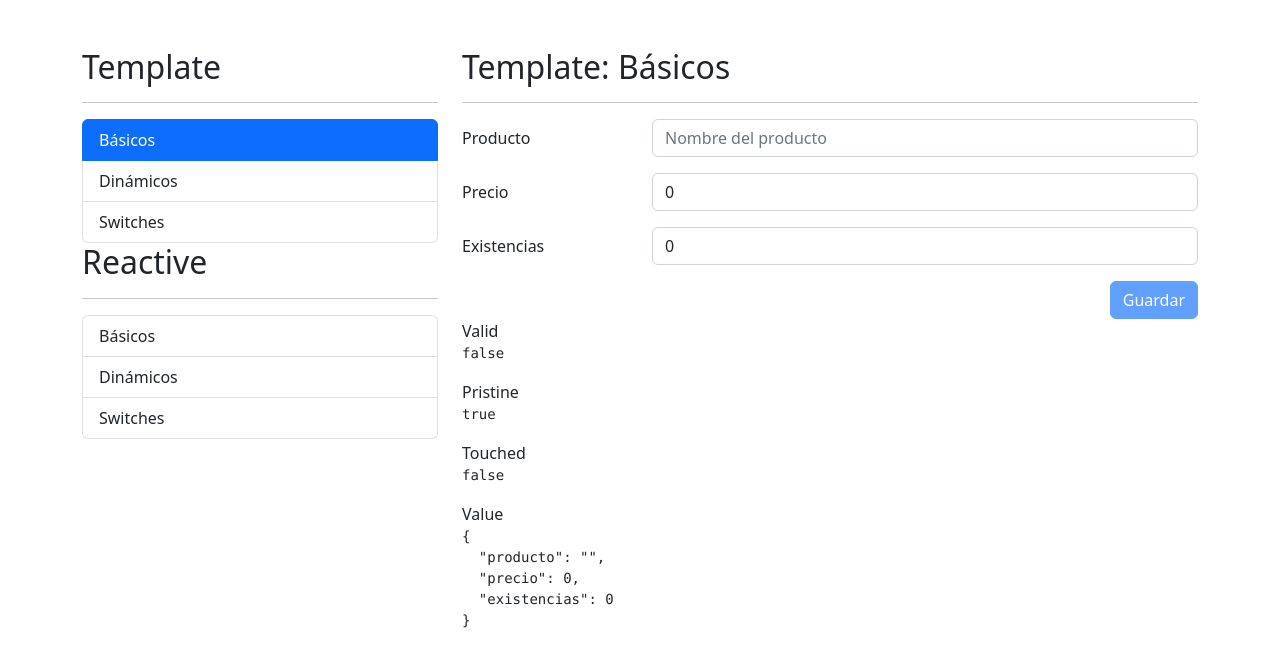
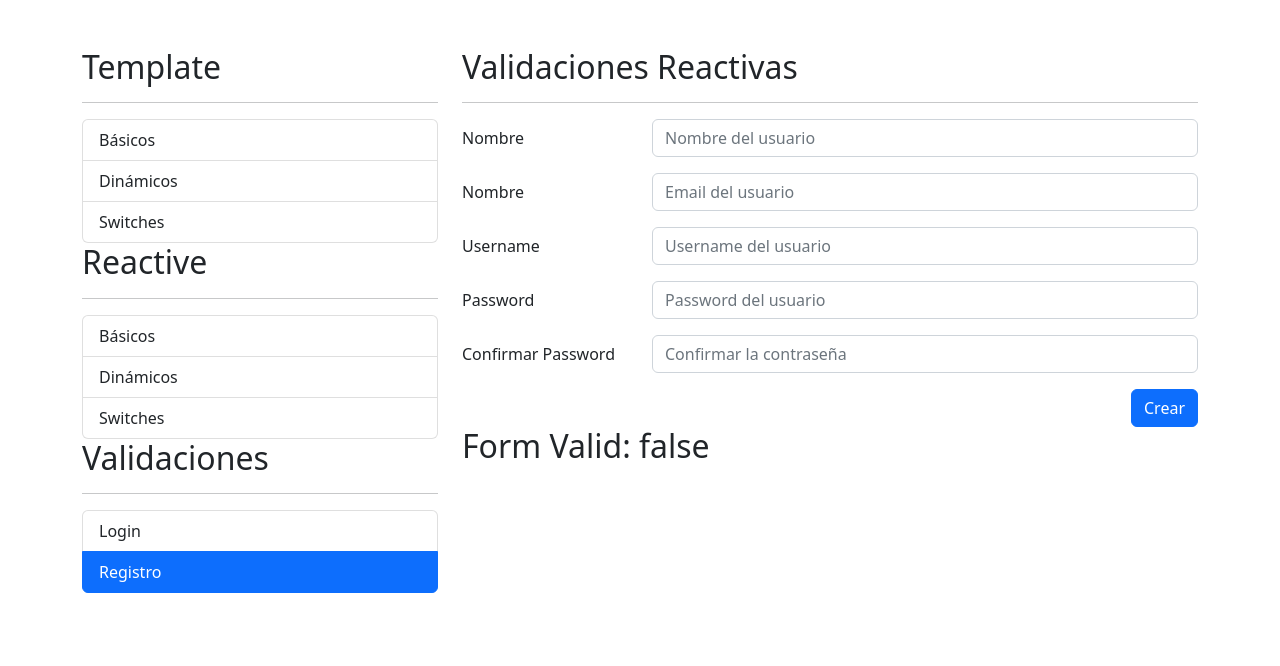
Before and after one commit to JonathanArriazu/formulariosApp, an Angular app: page /auth/register in a window 1280 px wide. Before the commit this address led to /template/basicos. Shown: the top 666 px of the page. Built offline with nearby package versions, Linux system fonts and the light colour scheme.

Commit message:
Login and register page were created and name validation was implemented to register page

```diff
--- a/src/app/app-routing.module.ts
+++ b/src/app/app-routing.module.ts
@@ -15,6 +15,10 @@
     loadChildren: () => import('./reactive/reactive.module').then( m => m.ReactiveModule)
   },
   {
+    path: 'auth',
+    loadChildren: () => import('./auth/auth.module').then(m => m.AuthModule)
+  },
+  {
     path: '**',
     redirectTo: 'template'
   }
--- /dev/null
+++ b/src/app/auth/pages/login/login.component.html
@@ -0,0 +1 @@
+<p>login works!</p>
--- /dev/null
+++ b/src/app/auth/pages/login/login.component.ts
@@ -0,0 +1,14 @@
+import { Component, OnInit } from '@angular/core';
+
+@Component({
+  selector: 'app-login',
+  templateUrl: './login.component.html'
+})
+export class LoginComponent implements OnInit {
+
+  constructor() { }
+
+  ngOnInit(): void {
+  }
+
+}
--- /dev/null
+++ b/src/app/auth/pages/registro/registro.component.html
@@ -0,0 +1,80 @@
+<h2>Validaciones Reactivas</h2>
+<hr>
+
+<div class="row">
+    <div class="col">
+
+        <form [formGroup]="miFormulario"
+              autocomplete="off"
+              (ngSubmit)="submitFormulario()">
+            <!-- Nombre -->
+            <div class="row mb-3">
+                <label class="col-sm-3 col-form-label">Nombre</label>
+                <div class="col-sm-9">
+                    <input type="text"
+                           class="form-control"
+                           formControlName="nombre"
+                           placeholder="Nombre del usuario">
+
+                    <span class="form-text text-danger"
+                          *ngIf="campoNoValido('nombre')">
+                        Debe de ser en formato de nombre y apellido
+                    </span>
+                </div>
+            </div>
+
+            <!-- Email -->
+            <div class="row mb-3">
+                <label class="col-sm-3 col-form-label">Nombre</label>
+                <div class="col-sm-9">
+                    <input type="email"
+                           class="form-control"
+                           placeholder="Email del usuario">
+                </div>
+            </div>
+
+            <!-- Username -->
+            <div class="row mb-3">
+                <label class="col-sm-3 col-form-label">Username</label>
+                <div class="col-sm-9">
+                    <input type="text"
+                           class="form-control"
+                           placeholder="Username del usuario">
+                </div>
+            </div>
+
+            <!-- Password -->
+            <div class="row mb-3">
+                <label class="col-sm-3 col-form-label">Password</label>
+                <div class="col-sm-9">
+                    <input type="password"
+                           class="form-control"
+                           placeholder="Password del usuario">
+                </div>
+            </div>
+
+            <!-- Confirmar Password -->
+            <div class="row mb-3">
+                <label class="col-sm-3 col-form-label">Confirmar Password</label>
+                <div class="col-sm-9">
+                    <input type="password"
+                           class="form-control"
+                           placeholder="Confirmar la contraseña">
+                </div>
+            </div>
+
+            <div class="row">
+                <div class="col">
+                    <button class="btn btn-primary float-end"
+                            type="submit">
+                        Crear
+                    </button>
+                </div>
+            </div>
+        </form>
+
+    </div>
+</div>
+
+
+<h2>Form Valid: {{ miFormulario.valid }}</h2>
--- /dev/null
+++ b/src/app/auth/pages/registro/registro.component.ts
@@ -0,0 +1,34 @@
+import { Component, OnInit } from '@angular/core';
+import { FormGroup, FormBuilder, Validators } from '@angular/forms';
+
+@Component({
+  selector: 'app-registro',
+  templateUrl: './registro.component.html'
+})
+export class RegistroComponent implements OnInit {
+
+  nombreApellidoPattern: string = '([a-zA-Z]+) ([a-zA-Z]+)';
+
+  miFormulario: FormGroup = this.fb.group({
+    nombre:['', [Validators.required, Validators.pattern(this.nombreApellidoPattern)]]
+  })
+
+  constructor( private fb: FormBuilder ) { }
+
+  ngOnInit(): void {
+  }
+
+  campoNoValido(campo: string) {
+    return this.miFormulario.get(campo)?.invalid
+            && this.miFormulario.get(campo)?.touched
+  }
+
+  submitFormulario() {
+
+    console.log(this.miFormulario.value);
+
+    this.miFormulario.markAllAsTouched();
+
+  }
+
+}
--- a/src/app/shared/sidemenu/sidemenu.component.html
+++ b/src/app/shared/sidemenu/sidemenu.component.html
@@ -21,3 +21,15 @@
         {{ item.texto }}
     </li>
 </ul>
+
+
+<h2>Validaciones</h2>
+<hr>
+<ul class="list-group mt-3">
+    <li class="list-group-item"
+        *ngFor="let item of authMenu"
+        [routerLink]="[item.ruta]"
+        routerLinkActive="active">
+        {{ item.texto }}
+    </li>
+</ul>
--- a/src/app/shared/sidemenu/sidemenu.component.ts
+++ b/src/app/shared/sidemenu/sidemenu.component.ts
@@ -48,4 +48,15 @@
     },
   ]
 
+  authMenu: MenuItem[] = [
+    {
+      texto: 'Login',
+      ruta: './auth/login'
+    },
+    {
+      texto: 'Registro',
+      ruta: './auth/register'
+    }
+  ]
+
 }
```
Also changed, not shown: src/app/auth/auth-routing.module.ts (added, +21 -0 lines), src/app/auth/auth.module.ts (added, +21 -0 lines).
